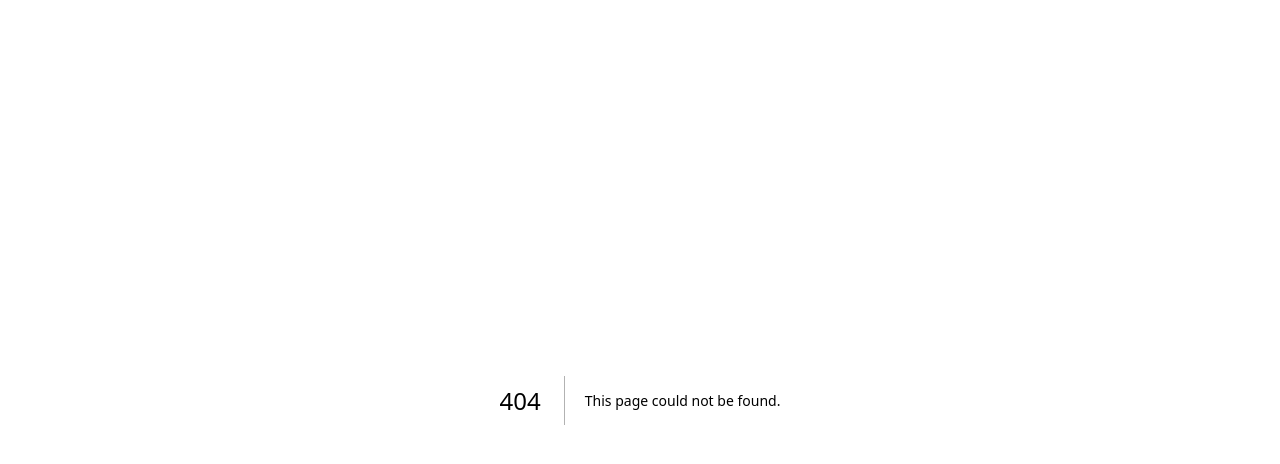
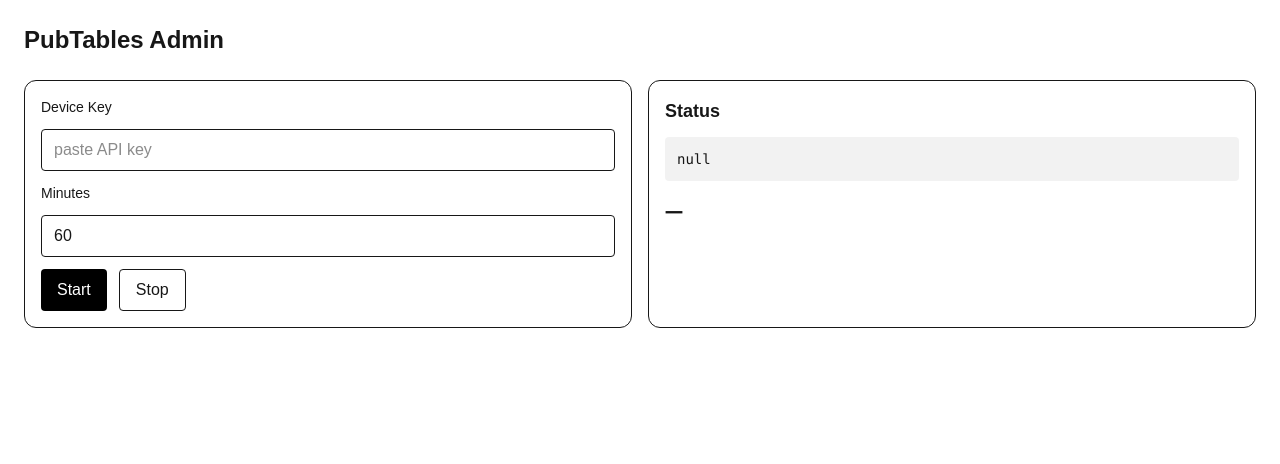
Before and after one commit to Lucasss1997/pubtables, a Next.js app: page /admin in a window 1280 px wide. Before the commit this address had no page. Shown: the top 464 px of the page. Built offline with nearby package versions, Linux system fonts and the light colour scheme.

Commit message:
feat: scores + leaderboard routes, admin page

```diff
--- /dev/null
+++ b/src/app/admin/page.tsx
@@ -0,0 +1,100 @@
+"use client";
+import { useEffect, useMemo, useState } from "react";
+
+export default function Admin() {
+  const [deviceKey, setDeviceKey] = useState("");
+  const [minutes, setMinutes] = useState(60);
+  const [status, setStatus] = useState<any>(null);
+  const [loading, setLoading] = useState(false);
+  const [message, setMessage] = useState<string | null>(null);
+
+  // Poll status every 5s if we have a key
+  useEffect(() => {
+    if (!deviceKey) return;
+    let timer: any;
+    const tick = async () => {
+      try {
+        const res = await fetch("/api/sessions/status", { headers: { "X-Device-Key": deviceKey } });
+        setStatus(await res.json());
+      } catch (e) {}
+      timer = setTimeout(tick, 5000);
+    };
+    tick();
+    return () => clearTimeout(timer);
+  }, [deviceKey]);
+
+  const remaining = useMemo(() => {
+    const sess = status?.session;
+    if (!sess) return null;
+    const end = new Date(sess.ends_at).getTime();
+    const diff = Math.max(0, end - Date.now());
+    const m = Math.floor(diff / 60000);
+    const s = Math.floor((diff % 60000) / 1000);
+    return `${m.toString().padStart(2,"0")}:${s.toString().padStart(2,"0")}`;
+  }, [status]);
+
+  const start = async () => {
+    if (!deviceKey) return setMessage("Enter a device key first");
+    setLoading(true);
+    try {
+      const res = await fetch("/api/sessions/start", {
+        method: "POST",
+        headers: { "Content-Type": "application/json", "X-Device-Key": deviceKey },
+        body: JSON.stringify({ minutes }),
+      });
+      setMessage(res.ok ? "Session started" : "Failed to start session");
+      setStatus(await res.json());
+    } finally { setLoading(false); }
+  };
+
+  const stop = async () => {
+    if (!deviceKey) return setMessage("Enter a device key first");
+    setLoading(true);
+    try {
+      const res = await fetch("/api/sessions/stop", {
+        method: "POST",
+        headers: { "X-Device-Key": deviceKey },
+      });
+      setMessage(res.ok ? "Session stopped" : "Failed to stop session");
+      setStatus(await res.json());
+    } finally { setLoading(false); }
+  };
+
+  return (
+    <main className="min-h-screen p-6 space-y-6">
+      <h1 className="text-2xl font-bold">PubTables Admin</h1>
+
+      <div className="grid gap-4 md:grid-cols-2">
+        <div className="p-4 border rounded-xl space-y-3">
+          <label className="block text-sm font-medium">Device Key</label>
+          <input
+            className="w-full border rounded px-3 py-2"
+            placeholder="paste API key"
+            value={deviceKey}
+            onChange={(e) => setDeviceKey(e.target.value)}
+          />
+          <label className="block text-sm font-medium">Minutes</label>
+          <input
+            type="number"
+            className="w-full border rounded px-3 py-2"
+            min={1}
+            max={240}
+            value={minutes}
+            onChange={(e) => setMinutes(Number(e.target.value))}
+          />
+          <div className="flex gap-3">
+            <button onClick={start} disabled={loading} className="px-4 py-2 rounded bg-black text-white">Start</button>
+            <button onClick={stop} disabled={loading} className="px-4 py-2 rounded border">Stop</button>
+          </div>
+          {message && <p className="text-sm opacity-70">{message}</p>}
+        </div>
+
+        <div className="p-4 border rounded-xl space-y-3">
+          <h2 className="text-lg font-semibold">Status</h2>
+          <pre className="bg-black/5 p-3 rounded text-sm overflow-auto">{JSON.stringify(status, null, 2)}</pre>
+          <div className="text-3xl font-mono">{remaining ? `⏱ ${remaining}` : "—"}</div>
+        </div>
+      </div>
+    </main>
+  );
+}
--- /dev/null
+++ b/src/app/api/leaderboard/route.ts
@@ -0,0 +1,56 @@
+export const runtime = "nodejs";
+export const dynamic = "force-dynamic";
+
+import { pool, j, bad } from "@/lib";
+
+function sinceClause(period: string | null) {
+  switch ((period ?? "all").toLowerCase()) {
+    case "today":
+      return "and created_at >= date_trunc('day', now())";
+    case "week":
+      return "and created_at >= date_trunc('week', now())";
+    case "month":
+      return "and created_at >= date_trunc('month', now())";
+    default:
+      return ""; // all time
+  }
+}
+
+export async function GET(req: Request) {
+  const url = new URL(req.url);
+  const gameId = url.searchParams.get("game_id");
+  const period = url.searchParams.get("period");  // today | week | month | all
+  const limit = Math.min(100, Math.max(1, Number(url.searchParams.get("limit") ?? 10)));
+
+  if (!gameId) return bad("game_id is required");
+
+  // Make sure table exists (no-op if it does)
+  await pool.query(`
+    create table if not exists scores (
+      id uuid primary key default gen_random_uuid(),
+      device_id uuid not null references devices(id) on delete cascade,
+      session_id uuid references sessions(id) on delete set null,
+      game_id text not null,
+      player_name text,
+      score integer not null,
+      created_at timestamptz not null default now()
+    )
+  `);
+
+  const r = await pool.query(
+    `
+    select game_id,
+           coalesce(player_name, 'Player') as player_name,
+           score,
+           created_at
+    from scores
+    where game_id = $1
+      ${sinceClause(period)}
+    order by score desc, created_at asc
+    limit $2
+    `,
+    [gameId, limit]
+  );
+
+  return j({ game_id: gameId, period: period ?? "all", results: r.rows });
+}
--- /dev/null
+++ b/src/app/api/scores/route.ts
@@ -0,0 +1,60 @@
+export const runtime = "nodejs";
+export const dynamic = "force-dynamic";
+
+import { pool, j, bad, requireDevice } from "@/lib";
+
+type Body = {
+  game_id: string;        // e.g. "pong" or "quiz1"
+  player_name?: string;   // optional
+  score: number;          // integer points
+  session_id?: string;    // optional; will auto-detect current running session if omitted
+};
+
+async function ensureScoresTable() {
+  await pool.query(`
+    create table if not exists scores (
+      id uuid primary key default gen_random_uuid(),
+      device_id uuid not null references devices(id) on delete cascade,
+      session_id uuid references sessions(id) on delete set null,
+      game_id text not null,
+      player_name text,
+      score integer not null,
+      created_at timestamptz not null default now()
+    );
+    create index if not exists idx_scores_game_created on scores (game_id, created_at desc);
+    create index if not exists idx_scores_device_created on scores (device_id, created_at desc);
+  `);
+}
+
+export async function POST(req: Request) {
+  const { device, error } = await requireDevice(pool, req);
+  if (error) return error;
+
+  const body = (await req.json().catch(() => null)) as Body | null;
+  if (!body) return bad("Invalid JSON");
+  if (!body.game_id) return bad("game_id is required");
+  if (typeof body.score !== "number" || !Number.isFinite(body.score)) return bad("score must be a number");
+
+  await ensureScoresTable();
+
+  // Resolve session: use provided session_id or current running one
+  let sessionId = body.session_id ?? null;
+  if (!sessionId) {
+    const cur = await pool.query<{ id: string }>(
+      `select id from sessions
+       where device_id = $1 and status = 'running'
+       order by starts_at desc limit 1`,
+      [device.id]
+    );
+    sessionId = cur.rowCount ? cur.rows[0].id : null;
+  }
+
+  const r = await pool.query(
+    `insert into scores (device_id, session_id, game_id, player_name, score)
+     values ($1,$2,$3,$4,$5)
+     returning id, device_id, session_id, game_id, player_name, score, created_at`,
+    [device.id, sessionId, body.game_id, body.player_name ?? null, Math.trunc(body.score)]
+  );
+
+  return j({ score: r.rows[0] }, 201);
+}
```
